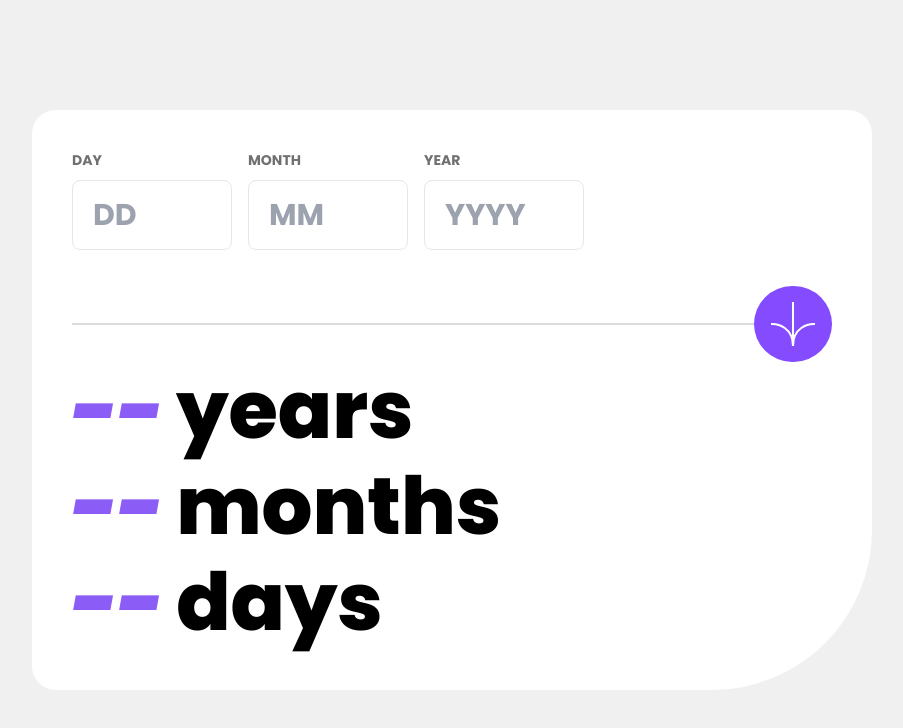
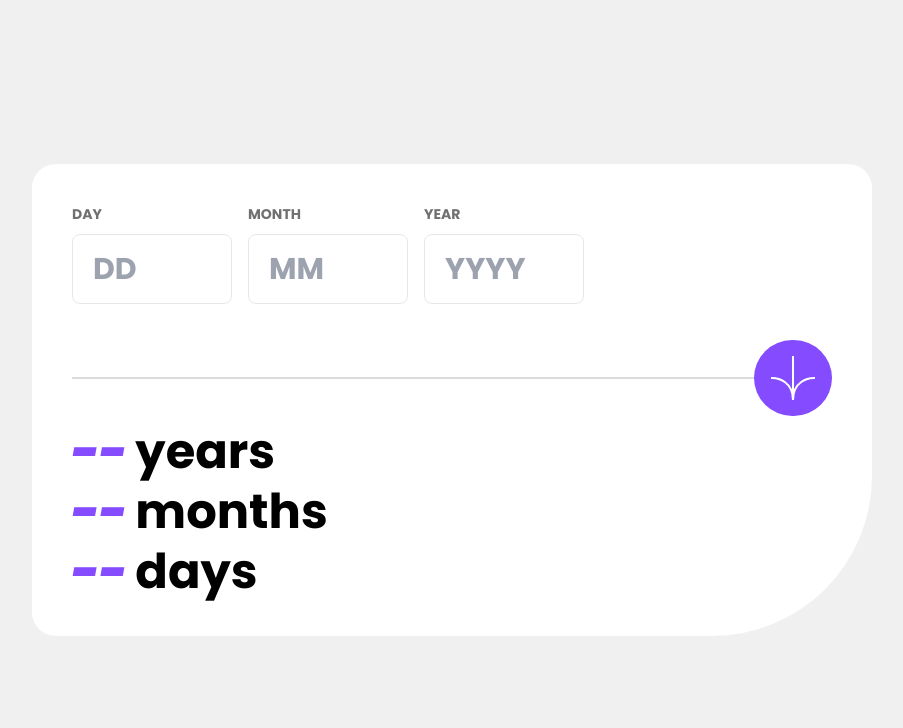
Before and after one commit to sonny-coding/age-calculator-app, a React (Vite) app: page / in a window 1280 px wide. Shown: the top 728 px of the page, without its empty margins (188-1091 px from the left). Built offline with nearby package versions, Linux system fonts and the light colour scheme.

Commit message:
complete the basic look of the app

```diff
--- a/index.html
+++ b/index.html
@@ -4,12 +4,7 @@
     <meta charset="UTF-8" />
     <link rel="icon" type="image/svg+xml" href="/vite.svg" />
     <meta name="viewport" content="width=device-width, initial-scale=1.0" />
-    <title>Calculator</title>
-    <!-- <link
-      rel="stylesheet"
-      href="https://cdn.jsdelivr.net/npm/water.css@2/out/light.css"
-    /> -->
-    <!-- <link rel="stylesheet" href="css/index.css" /> -->
+    <title>Age Calculator</title>
   </head>
   <body>
     <div id="root"></div>
--- a/src/App.jsx
+++ b/src/App.jsx
@@ -3,7 +3,6 @@ import DateForm from "./components/DateForm";
 import AgeDisplay from "./components/AgeDisplay";
 
 export default function App() {
-  const [showAge, setShowAge] = useState(false);
   const [age, setAge] = useState({
     years: "--",
     months: "--",
@@ -12,8 +11,8 @@ export default function App() {
   return (
     <>
       <div className="w-full min-h-screen bg-neutral-offWhite flex justify-center items-center font-poppins">
-        <div className="w-full max-w-[52.5rem] bg-neutral-white px-10 py-10 mx-2 m-2 rounded-3xl md:rounded-br-[10rem]">
-          <DateForm setShowAge={setShowAge} setAge={setAge} />
+        <div className="w-full max-w-[52.5rem] bg-neutral-white px-10 py-10 my-2 rounded-3xl md:rounded-br-[10rem]">
+          <DateForm setAge={setAge} />
           <AgeDisplay age={age} />
         </div>
       </div>
--- a/src/components/AgeDisplay.jsx
+++ b/src/components/AgeDisplay.jsx
@@ -1,20 +1,20 @@
 const AgeDisplay = ({ age }) => {
   return (
     <div>
-      <p className="text-[5rem] font-extrabold leading-[6rem] text-left">
-        <span className="text-violet-500 text-[5rem] font-black italic mr-3">
+      <p className="block mt-3 text-4xl md:text-5xl font-bold text-left">
+        <span className="text-primary-purple font-black italic mr-2">
           {age.years}
         </span>
         years
       </p>
-      <p className="text-[5rem] font-extrabold leading-[6rem] text-left">
-        <span className="text-violet-500 text-[5rem] font-black italic mr-3">
+      <p className="mt-3 text-4xl md:text-5xl font-bold text-left">
+        <span className="text-primary-purple font-black italic mr-2">
           {age.months}
         </span>
         months
       </p>
-      <p className="text-[5rem] font-extrabold leading-[6rem] text-left">
-        <span className="text-violet-500 text-[5rem] font-black italic mr-3">
+      <p className="mt-3 text-4xl md:text-5xl font-bold text-left">
+        <span className="text-primary-purple font-black italic mr-2">
           {age.days}
         </span>
         days
@@ -23,21 +23,4 @@ const AgeDisplay = ({ age }) => {
   );
 };
 
-/*
-<div class="border-solid text-violet-500 text-[8.25rem] font-black leading-[8.25rem]" style="font-style: italic;">--</div>
-*/
-
-<div
-  class="border-solid text-[8.25rem] font-bold leading-[8.25rem]"
-  style="font-style: italic; outline: rgb(255, 0, 0) solid 0.666667px; unicode-bidi: isolate;"
->
-  <div
-    class="text-violet-500 font-black leading-[8.25rem]"
-    style="font-style: italic;"
-  >
-    --
-  </div>{" "}
-  years
-</div>;
-
 export default AgeDisplay;
--- a/src/components/DateForm.jsx
+++ b/src/components/DateForm.jsx
@@ -2,7 +2,7 @@ import { useForm } from "react-hook-form";
 import { daysInMonth, checkLeapYear, isObjEmpty, calcAge } from "../utils";
 import { ArrowIcon } from "../assets";
 
-const DateForm = ({ setShowAge, setAge }) => {
+const DateForm = ({ setAge }) => {
   const {
     register,
     handleSubmit,
@@ -13,17 +13,10 @@ const DateForm = ({ setShowAge, setAge }) => {
     if (isObjEmpty(errors)) {
       const bDay = calcAge(new Date(data.year, data.month - 1, data.day));
       setAge(bDay);
-      console.log(bDay);
-      setShowAge(true);
     }
   };
   return (
-    <form
-      action=""
-      onSubmit={handleSubmit(onSubmit)}
-      // className="border-solid t  ext-2xl"
-    >
-      {/* 3 md:grid-cols-[repeat(3,10rem)] */}
+    <form action="" onSubmit={handleSubmit(onSubmit)}>
       <div className="grid font-bold gap-4 grid-cols-3 md:grid-cols-[repeat(3,10rem)] bg-neutral-white min-h-[8.5rem]">
         <div className="flex flex-col gap-1 md:gap-2.5">
           <label
```
